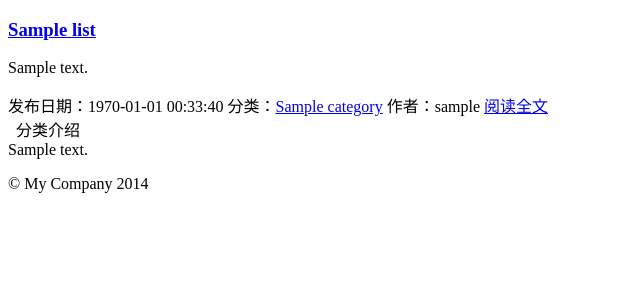
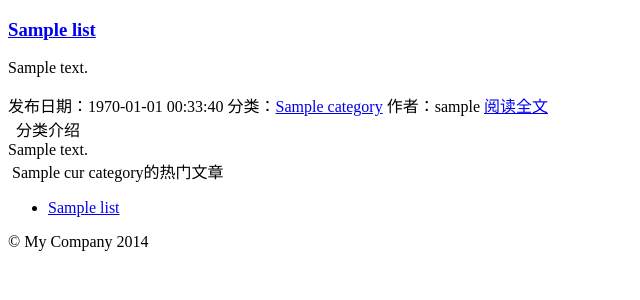
Before and after one commit to heartshare/yii2_blog, a Yii app: template frontend/views/category/categoryArticles.php in a window 1280 px wide. Shown: the top 300 px of the page, without its empty margins (0-640 px from the left). Run offline with PHP 8.4 and a stand-in for Yii, Linux system fonts and the light colour scheme; the template is opened without the code that fills it: most values are stand-ins (such as "Sample title", 1, 10 or a date in 2020); data that the repository does not hold is empty; some libraries are stand-ins or nearby versions.

Commit message:
新增展示当前分类的热门文章

```diff
--- a/frontend/views/category/categoryArticles.php
+++ b/frontend/views/category/categoryArticles.php
@@ -47,12 +47,25 @@ $this->params['breadcrumbs'][] = $this->title;
         ]) ?>
     </div>
     <div class="sidebar col-lg-4">
-        <div class="panel panel-default">
+        <div class="panel panel-default category-description">
             <div class="panel-heading">
                 <i class="glyphicon glyphicon-book"></i>&nbsp;
                 分类介绍
             </div>
             <div class="panel-body"><?= $curCategory['description'] ?></div>
         </div>
+
+        <div class="panel panel-default hot-article">
+            <div class="panel-heading">
+                <i class="glyphicon glyphicon-fire"></i>&nbsp;<?= $curCategory['category_name'] ?>的热门文章
+            </div>
+            <ul class="list-group">
+                <?php foreach ($hotArticles['list'] as $article): ?>
+                    <li class="list-group-item"><?= Html::a($article['title'],
+                            ['article/view', 'id' => $article['id']]) ?>
+                    </li>
+                <?php endforeach; ?>
+            </ul>
+        </div>
     </div>
 </div>
```
